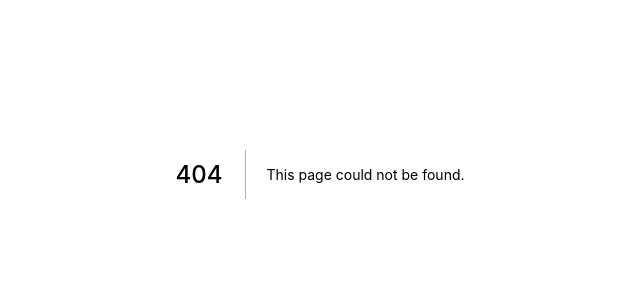
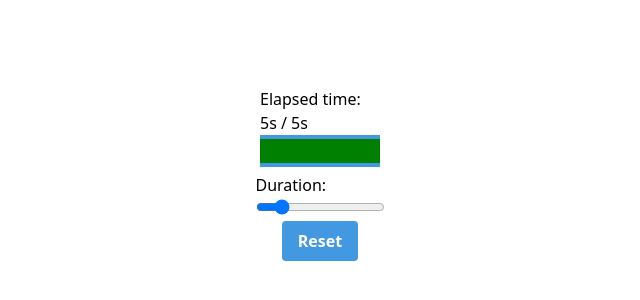
Before and after one commit to Damimd10/xstate-examples, a Next.js app: page /timer in a window 1280 px wide. Before the commit this address had no page. Shown: the part 226-526 px from the top of the page, without its empty margins (320-960 px from the left). Built offline with nearby package versions, Linux system fonts and the light colour scheme.

Commit message:
Create timer machine

```diff
--- a/machines/index.js
+++ b/machines/index.js
@@ -1,3 +1,4 @@
 export { default as counterMachine } from './counterMachine';
 export { default as temperatureMachine } from './temperatureMachine';
 export { default as flightMachine } from './flightMachine';
+export { default as timerMachine } from './timerMachine';
--- /dev/null
+++ b/machines/timerMachine.js
@@ -0,0 +1,56 @@
+import { Machine, assign } from 'xstate';
+
+export default Machine({
+  id: 'timer',
+  initial: 'running',
+  context: {
+    elapsed: 0,
+    duration: 5,
+    interval: 0.1,
+  },
+  states: {
+    running: {
+      invoke: {
+        src: (context) => (cb) => {
+          const interval = setInterval(() => {
+            cb('TICK');
+          }, 1000 * context.interval);
+
+          return () => {
+            clearInterval(interval);
+          };
+        },
+      },
+      on: {
+        '': {
+          target: 'paused',
+          cond: (context) => {
+            return context.elapsed >= context.duration;
+          },
+        },
+        TICK: {
+          actions: assign({
+            elapsed: (context) =>
+              +(context.elapsed + context.interval).toFixed(2),
+          }),
+        },
+      },
+    },
+    paused: {
+      on: {
+        '': {
+          target: 'running',
+          cond: (context) => context.elapsed < context.duration,
+        },
+      },
+    },
+  },
+  on: {
+    'DURATION.UPDATE': {
+      actions: assign({ duration: (_, { value }) => value }),
+    },
+    RESET: {
+      actions: assign({ elapsed: 0 }),
+    },
+  },
+});
--- /dev/null
+++ b/pages/timer.js
@@ -0,0 +1,48 @@
+import React from 'react';
+import { useMachine } from '@xstate/react';
+
+import { timerMachine } from '../machines';
+
+const Timer = () => {
+  const [state, send] = useMachine(timerMachine);
+
+  const handleChangeDuration = ({ target: { value } }) => {
+    send('DURATION.UPDATE', { value: Number(value) });
+  };
+
+  const { duration, elapsed } = state.context;
+
+  return (
+    <section className="w-full h-screen flex flex-col items-center justify-center flex-wrap">
+      <label>
+        <span>Elapsed time:</span>
+        <div>
+          {elapsed}s / {duration}s
+        </div>
+        <progress
+          className="h-8 bg-blue-500 text-xs leading-none py-1 text-center"
+          max={duration}
+          value={elapsed}
+        />
+      </label>
+      <label>
+        <div>Duration:</div>
+        <input
+          type="range"
+          min={0}
+          max={30}
+          onChange={handleChangeDuration}
+          value={duration}
+        />
+      </label>
+      <button
+        className="bg-blue-500 hover:bg-blue-700 text-white font-bold py-2 px-4 rounded"
+        onClick={(_) => send('RESET')}
+      >
+        Reset
+      </button>
+    </section>
+  );
+};
+
+export default Timer;
```
